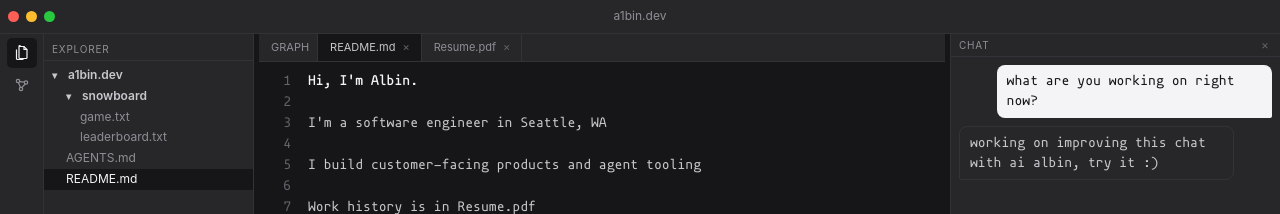
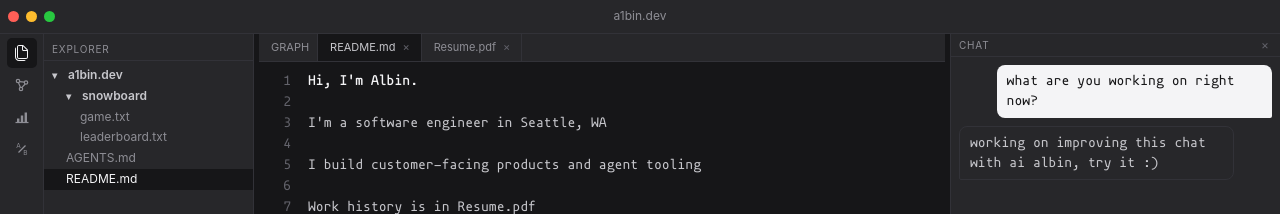
Before and after one commit to Albisourous/a1bin.dev, a React (Vite) app: page / in a window 1280 px wide. Shown: the top 214 px of the page. Built offline with nearby package versions, Linux system fonts and the light colour scheme; no server answers.

Commit message:
metrics + a/b wip tabs in the activity rail; explorer icon is the real files glyph

```diff
--- a/src/App.jsx
+++ b/src/App.jsx
@@ -41,12 +41,16 @@ const resolve = (pathname) => {
   const hit = byPath[path.toLowerCase()] ?? byPath[`${path.toLowerCase()}.txt`];
   if (hit) return hit;
   const base = path.split("/").pop();
-  if (base === SITE.graphTab) return base;
+  if (base === SITE.graphTab || base === SITE.metricsTab) return base;
   return (
     [base, `${base}.txt`].find((f) => SITE.contents[f] || SITE.pdfs[f]) ?? null
   );
 };
 const boot = resolve(location.pathname);
+
+// Tabs that render a component instead of file text — graph view plus
+// the WIP placeholders. None of them count as "the explorer is open".
+const PSEUDO = new Set([SITE.graphTab, SITE.metricsTab, SITE.abTab]);
 
 export default function App() {
   // Tab state: `tabs` is the tab bar order, `active` the focused tab.
@@ -120,20 +124,24 @@ export default function App() {
         }}
       >
         <ActivityBar
-          explorerActive={mobile ? explorerOpen : active !== SITE.graphTab}
+          explorerActive={mobile ? explorerOpen : !PSEUDO.has(active)}
           onOpenExplorer={() => {
             if (mobile) return setExplorerOpen((o) => !o);
-            // Explorer never closes — the icon only leaves the graph
-            // view, returning to the most recent file tab.
-            if (active === SITE.graphTab) {
+            // Explorer never closes — the icon only leaves pseudo-tab
+            // views, returning to the most recent file tab.
+            if (PSEUDO.has(active)) {
               open(
-                [...tabs].reverse().find((t) => t !== SITE.graphTab) ??
+                [...tabs].reverse().find((t) => !PSEUDO.has(t)) ??
                   SITE.graphCenter
               );
             }
           }}
           graphActive={active === SITE.graphTab}
           onOpenGraph={() => open(SITE.graphTab)}
+          metricsActive={active === SITE.metricsTab}
+          onOpenMetrics={() => open(SITE.metricsTab)}
+          abActive={active === SITE.abTab}
+          onOpenAb={() => open(SITE.abTab)}
         />
         <Explorer
           drawer={explorerOpen}
--- a/src/components/ide/ActivityBar.jsx
+++ b/src/components/ide/ActivityBar.jsx
@@ -1,57 +1,15 @@
 import { SITE } from "../../content/site.js";
-
-const stroke = {
-  viewBox: "0 0 16 16",
-  fill: "none",
-  stroke: "currentColor",
-  strokeWidth: 1.2,
-};
-
-const ICONS = {
-  explorer: (
-    <svg {...stroke} aria-hidden="true">
-      <path d="M6 1.5h4l3 3v8a1 1 0 0 1-1 1H6a1 1 0 0 1-1-1v-11a1 1 0 0 1 1-1z" />
-      <path d="M10 1.5v3h3" />
-      <path d="M2.5 4.5v9a1 1 0 0 0 1 1h6" />
-    </svg>
-  ),
-  graph: (
-    <svg {...stroke} aria-hidden="true">
-      <circle cx="4" cy="4" r="1.7" />
-      <circle cx="12" cy="5.5" r="1.7" />
-      <circle cx="7" cy="12" r="1.7" />
-      <path d="M5.5 4.6 10.5 5.2M4.4 5.6 6.5 10.5M11.2 7 7.7 10.6" />
-    </svg>
-  ),
-  github: (
-    <svg viewBox="0 0 24 24" fill="currentColor" aria-hidden="true">
-      <path d="M12 .297c-6.63 0-12 5.373-12 12 0 5.303 3.438 9.8 8.205 11.385.6.113.82-.258.82-.577 0-.285-.01-1.04-.015-2.04-3.338.724-4.042-1.61-4.042-1.61C4.422 18.07 3.633 17.7 3.633 17.7c-1.087-.744.084-.729.084-.729 1.205.084 1.838 1.236 1.838 1.236 1.07 1.835 2.809 1.305 3.495.998.108-.776.417-1.305.76-1.605-2.665-.3-5.466-1.332-5.466-5.93 0-1.31.465-2.38 1.235-3.22-.135-.303-.54-1.523.105-3.176 0 0 1.005-.322 3.3 1.23.96-.267 1.98-.399 3-.405 1.02.006 2.04.138 3 .405 2.28-1.552 3.285-1.23 3.285-1.23.645 1.653.24 2.873.12 3.176.765.84 1.23 1.91 1.23 3.22 0 4.61-2.805 5.625-5.475 5.92.42.36.81 1.096.81 2.22 0 1.606-.015 2.896-.015 3.286 0 .315.21.69.825.57C20.565 22.092 24 17.592 24 12.297c0-6.627-5.373-12-12-12" />
-    </svg>
-  ),
-  x: (
-    <svg viewBox="0 0 24 24" fill="currentColor" aria-hidden="true">
-      <path d="M18.901 1.153h3.68l-8.04 9.19L24 22.846h-7.406l-5.8-7.584-6.638 7.584H.474l8.6-9.83L0 1.154h7.594l5.243 6.932ZM17.61 20.644h2.039L6.486 3.24H4.298Z" />
-    </svg>
-  ),
-  instagram: (
-    <svg {...stroke} aria-hidden="true">
-      <rect x="2" y="2" width="12" height="12" rx="3.5" />
-      <circle cx="8" cy="8" r="3" />
-      <circle cx="11.7" cy="4.3" r="0.4" fill="currentColor" stroke="none" />
-    </svg>
-  ),
-  linkedin: (
-    <svg viewBox="0 0 24 24" fill="currentColor" aria-hidden="true">
-      <path d="M20.447 20.452h-3.554v-5.569c0-1.328-.027-3.037-1.852-3.037-1.853 0-2.136 1.445-2.136 2.939v5.667H9.351V9h3.414v1.561h.046c.477-.9 1.637-1.85 3.37-1.85 3.601 0 4.267 2.37 4.267 5.455v6.286zM5.337 7.433c-1.144 0-2.063-.926-2.063-2.065 0-1.138.92-2.063 2.063-2.063 1.14 0 2.064.925 2.064 2.063 0 1.139-.925 2.065-2.064 2.065zm1.782 13.019H3.555V9h3.564v11.452zM22.225 0H1.771C.792 0 0 .774 0 1.729v20.542C0 23.227.792 24 1.771 24h20.451C23.2 24 24 23.227 24 22.271V1.729C24 .774 23.2 0 22.222 0h.003z" />
-    </svg>
-  ),
-};
+import { ICONS } from "./icons.jsx";
 
 export default function ActivityBar({
   explorerActive,
   onOpenExplorer,
   graphActive,
   onOpenGraph,
+  metricsActive,
+  onOpenMetrics,
+  abActive,
+  onOpenAb,
 }) {
   return (
     <div className="activitybar" role="toolbar" aria-label="activity bar">
@@ -71,6 +29,22 @@ export default function ActivityBar({
       >
         {ICONS.graph}
       </button>
+      <button
+        className={`activitybar__btn${metricsActive ? " is-active" : ""}`}
+        onClick={onOpenMetrics}
+        aria-label={SITE.metricsTab}
+        title={SITE.metricsTab}
+      >
+        {ICONS.metrics}
+      </button>
+      <button
+        className={`activitybar__btn${abActive ? " is-active" : ""}`}
+        onClick={onOpenAb}
+        aria-label={SITE.abTab}
+        title={SITE.abTab}
+      >
+        {ICONS.ab}
+      </button>
       <div className="activitybar__spacer" />
       {SITE.socials.map((s) => (
         <a
--- a/src/components/ide/Editor.jsx
+++ b/src/components/ide/Editor.jsx
@@ -87,6 +87,14 @@ import { SITE } from "../../content/site.js";
 import Graph from "./Graph.jsx";
 import Snowboard from "./Snowboard.jsx";
 import Leaderboard from "./Leaderboard.jsx";
+import { ICONS } from "./icons.jsx";
+
+// WIP pseudo-tabs (SITE.metricsTab, SITE.abTab) — same icon the
+// activity bar uses, rendered large over an "under construction" note.
+const WIP_ICONS = {
+  [SITE.metricsTab]: ICONS.metrics,
+  [SITE.abTab]: ICONS.ab,
+};
 
 // Editable editor: a styled <pre> shows the content, a transparent
 // <textarea> on top owns the caret and input. Gutter numbers count the
@@ -95,6 +103,7 @@ export default function Editor({ tabs, active, onSelect, onClose, onMove, text,
   const isGraph = active === SITE.graphTab;
   const isGame = active === SITE.gameFile;
   const isBoard = active === SITE.boardFile;
+  const wip = WIP_ICONS[active];
   const pdf = SITE.pdfs[active];
   const lines = text.split("\n");
   // Tab drag state: `dragTab` is being dragged, `overTab` is the drop
@@ -169,6 +178,11 @@ export default function Editor({ tabs, active, onSelect, onClose, onMove, text,
         <div className="editor__game">
           <Leaderboard />
         </div>
+      ) : wip ? (
+        <div className="editor__wip">
+          {wip}
+          <span>under construction</span>
+        </div>
       ) : pdf ? (
         <div className="editor__pdf">
           <iframe src={pdf} title={active} />
--- /dev/null
+++ b/src/components/ide/icons.jsx
@@ -0,0 +1,80 @@
+const stroke = {
+  viewBox: "0 0 16 16",
+  fill: "none",
+  stroke: "currentColor",
+  strokeWidth: 1.2,
+};
+
+export const ICONS = {
+  explorer: (
+    <svg viewBox="0 0 24 24" fill="currentColor" aria-hidden="true">
+      <path d="M7.5 22.5H17.595C17.07 23.4 16.11 24 15 24H7.5C4.185 24 1.5 21.315 1.5 18V6C1.5 4.89 2.1 3.93 3 3.405V18C3 20.475 5.025 22.5 7.5 22.5ZM21 8.121V18C21 19.6545 19.6545 21 18 21H7.5C5.8455 21 4.5 19.6545 4.5 18V3C4.5 1.3455 5.8455 0 7.5 0H12.879C13.4715 0 14.0505 0.24 14.4705 0.6585L20.3415 6.5295C20.766 6.954 21 7.5195 21 8.121ZM13.5 6.75C13.5 7.164 13.8375 7.5 14.25 7.5H19.1895L13.5 1.8105V6.75ZM19.5 18V9H14.25C13.0095 9 12 7.9905 12 6.75V1.5H7.5C6.672 1.5 6 2.1735 6 3V18C6 18.8265 6.672 19.5 7.5 19.5H18C18.828 19.5 19.5 18.8265 19.5 18Z" />
+    </svg>
+  ),
+  graph: (
+    <svg {...stroke} aria-hidden="true">
+      <circle cx="4" cy="4" r="1.7" />
+      <circle cx="12" cy="5.5" r="1.7" />
+      <circle cx="7" cy="12" r="1.7" />
+      <path d="M5.5 4.6 10.5 5.2M4.4 5.6 6.5 10.5M11.2 7 7.7 10.6" />
+    </svg>
+  ),
+  metrics: (
+    <svg {...stroke} aria-hidden="true">
+      <path d="M1.5 13.5h13" />
+      <rect x="3" y="9.5" width="2.4" height="4" fill="currentColor" stroke="none" />
+      <rect x="6.8" y="6.5" width="2.4" height="7" fill="currentColor" stroke="none" />
+      <rect x="10.6" y="3.5" width="2.4" height="10" fill="currentColor" stroke="none" />
+    </svg>
+  ),
+  ab: (
+    <svg viewBox="0 0 16 16" aria-hidden="true">
+      <path
+        d="M4.5 11.5 11.5 4.5"
+        fill="none"
+        stroke="currentColor"
+        strokeWidth="1.2"
+      />
+      <text
+        x="4.5"
+        y="6.7"
+        fontSize="6.5"
+        textAnchor="middle"
+        fill="currentColor"
+      >
+        A
+      </text>
+      <text
+        x="11.5"
+        y="13.6"
+        fontSize="6.5"
+        textAnchor="middle"
+        fill="currentColor"
+      >
+        B
+      </text>
+    </svg>
+  ),
+  github: (
+    <svg viewBox="0 0 24 24" fill="currentColor" aria-hidden="true">
+      <path d="M12 .297c-6.63 0-12 5.373-12 12 0 5.303 3.438 9.8 8.205 11.385.6.113.82-.258.82-.577 0-.285-.01-1.04-.015-2.04-3.338.724-4.042-1.61-4.042-1.61C4.422 18.07 3.633 17.7 3.633 17.7c-1.087-.744.084-.729.084-.729 1.205.084 1.838 1.236 1.838 1.236 1.07 1.835 2.809 1.305 3.495.998.108-.776.417-1.305.76-1.605-2.665-.3-5.466-1.332-5.466-5.93 0-1.31.465-2.38 1.235-3.22-.135-.303-.54-1.523.105-3.176 0 0 1.005-.322 3.3 1.23.96-.267 1.98-.399 3-.405 1.02.006 2.04.138 3 .405 2.28-1.552 3.285-1.23 3.285-1.23.645 1.653.24 2.873.12 3.176.765.84 1.23 1.91 1.23 3.22 0 4.61-2.805 5.625-5.475 5.92.42.36.81 1.096.81 2.22 0 1.606-.015 2.896-.015 3.286 0 .315.21.69.825.57C20.565 22.092 24 17.592 24 12.297c0-6.627-5.373-12-12-12" />
+    </svg>
+  ),
+  x: (
+    <svg viewBox="0 0 24 24" fill="currentColor" aria-hidden="true">
+      <path d="M18.901 1.153h3.68l-8.04 9.19L24 22.846h-7.406l-5.8-7.584-6.638 7.584H.474l8.6-9.83L0 1.154h7.594l5.243 6.932ZM17.61 20.644h2.039L6.486 3.24H4.298Z" />
+    </svg>
+  ),
+  instagram: (
+    <svg {...stroke} aria-hidden="true">
+      <rect x="2" y="2" width="12" height="12" rx="3.5" />
+      <circle cx="8" cy="8" r="3" />
+      <circle cx="11.7" cy="4.3" r="0.4" fill="currentColor" stroke="none" />
+    </svg>
+  ),
+  linkedin: (
+    <svg viewBox="0 0 24 24" fill="currentColor" aria-hidden="true">
+      <path d="M20.447 20.452h-3.554v-5.569c0-1.328-.027-3.037-1.852-3.037-1.853 0-2.136 1.445-2.136 2.939v5.667H9.351V9h3.414v1.561h.046c.477-.9 1.637-1.85 3.37-1.85 3.601 0 4.267 2.37 4.267 5.455v6.286zM5.337 7.433c-1.144 0-2.063-.926-2.063-2.065 0-1.138.92-2.063 2.063-2.063 1.14 0 2.064.925 2.064 2.063 0 1.139-.925 2.065-2.064 2.065zm1.782 13.019H3.555V9h3.564v11.452zM22.225 0H1.771C.792 0 0 .774 0 1.729v20.542C0 23.227.792 24 1.771 24h20.451C23.2 24 24 23.227 24 22.271V1.729C24 .774 23.2 0 22.222 0h.003z" />
+    </svg>
+  ),
+};
--- a/src/content/site.js
+++ b/src/content/site.js
@@ -87,6 +87,10 @@ export const SITE = {
   // Editor tabs. README.md is the landing view; the graph tab sits to
   // its left, Resume.pdf to its right.
   graphTab: "GRAPH",
+  // WIP views — activity-bar icons open these as placeholder tabs that
+  // render "under construction" until the real pages get built.
+  metricsTab: "metrics",
+  abTab: "a/b",
   openTabs: ["GRAPH", "README.md", "Resume.pdf"],
   activeTab: "README.md",
   graphCenter: "README.md",
--- a/src/styles/index.scss
+++ b/src/styles/index.scss
@@ -371,6 +371,22 @@ body.is-resizing-y {
     align-items: center;
     justify-content: center;
     color: var(--noise);
+  }
+
+  // WIP tabs (metrics, a/b) — big dim icon over a one-line note.
+  &__wip {
+    flex: 1;
+    display: flex;
+    flex-direction: column;
+    align-items: center;
+    justify-content: center;
+    gap: s.$space-3;
+    color: var(--noise);
+
+    svg {
+      width: 40px;
+      height: 40px;
+    }
   }
 
   &__body {
```
